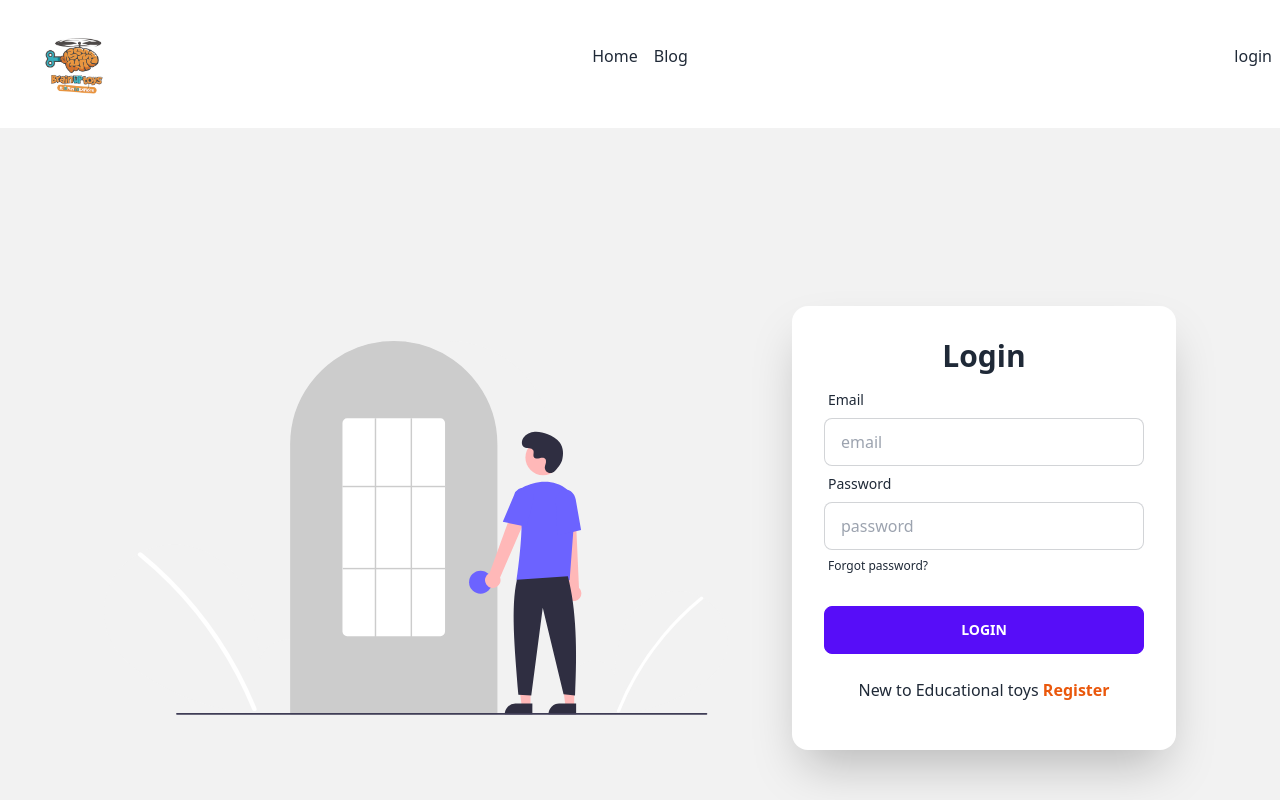
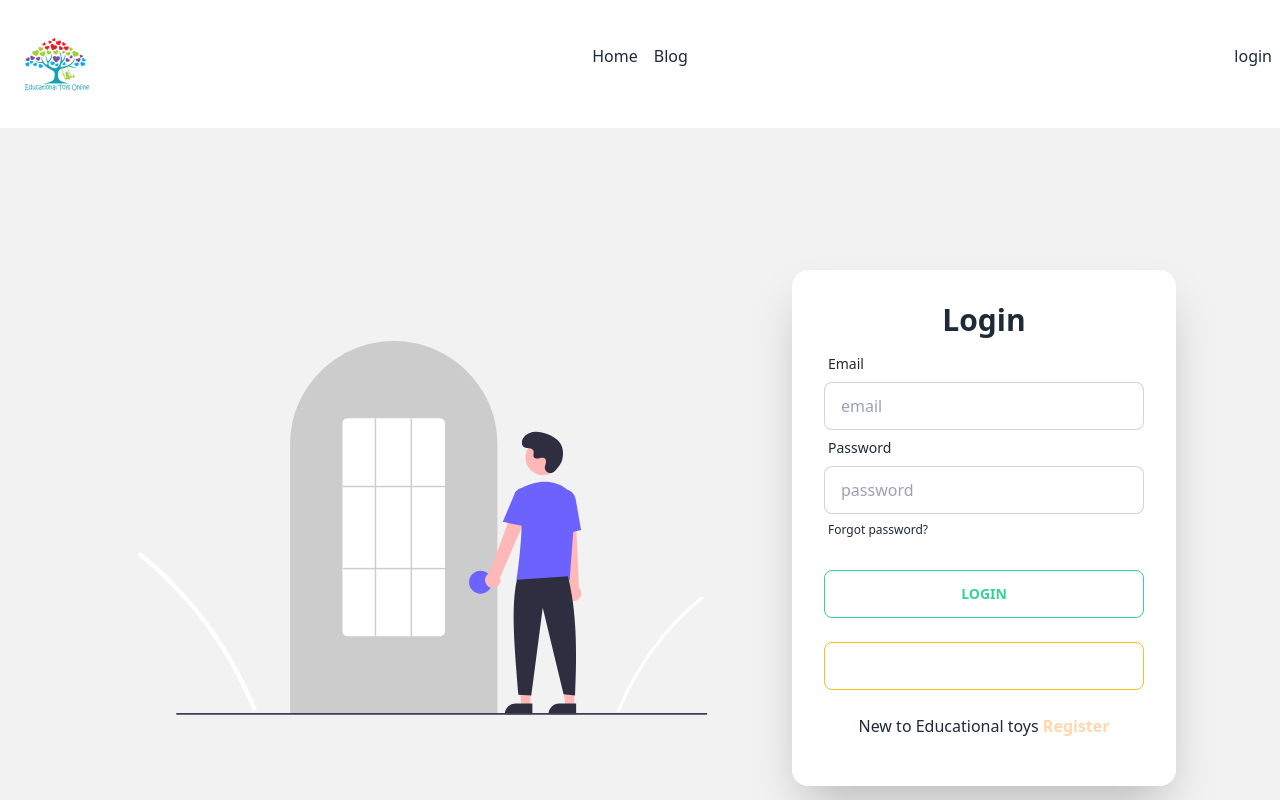
Before and after one commit to rezaul118255/Assignment11, a React (Vite) app: page /login in a window 1280 px wide. Shown: the top 800 px of the page. Built offline with nearby package versions, Linux system fonts and the light colour scheme; no server answers.

Commit message:
extra section add

```diff
--- /dev/null
+++ b/src/Component/ExtraSection/Extrasection.jsx
@@ -0,0 +1,22 @@
+import React from 'react';
+
+const Extrasection = () => {
+    return (
+
+        <div className="hero min-h-screen" style={{ backgroundImage: `url("https://us.123rf.com/450wm/limagesstudio/limagesstudio2006/limagesstudio200600012/148647971-colorful-kids-toys-on-white-background-top-view-flat-lay.jpg?ver=6")` }}>
+            <div className="hero-overlay bg-opacity-60"></div>
+            <div className="hero-content text-center text-neutral-content">
+                <div className="max-w-md">
+                    <h1 className="mb-5 text-5xl font-bold">Hello there</h1>
+                    <p className="mb-5">Provident cupiditate voluptatem et in. Quaerat fugiat ut assumenda excepturi exercitationem quasi. In deleniti eaque aut repudiandae et a id nisi.</p>
+                    <button className="btn btn-primary">Get Started</button>
+                </div>
+            </div>
+        </div>
+
+
+
+    );
+};
+
+export default Extrasection;
--- /dev/null
+++ b/src/Component/Gallary/Gallary.jsx
@@ -0,0 +1,19 @@
+import React from 'react';
+
+const Gallary = () => {
+    return (
+        <div className="hero min-h-screen bg-base-200 container">
+            <div className="hero-content flex-col lg:flex-row gap-16 -mt-32">
+                <img src="https://img.freepik.com/free-vector/child-development-illustration_1284-59264.jpg" className="lg:w-1/2 max-w-sm rounded-lg shadow-2xl" />
+                <div className='lg:w-1/2'>
+                    <h1 className="text-5xl font-bold">Educational Toys Online!</h1>
+                    <p className="py-6">Our educational toys are all about wellbeing! We love connecting parents with toys that promote learning, development, connection and the mental health of both parent and child. Education through play leads to better health and wellbeing outcomes for everyone!</p>
+                    <button className="btn btn-primary">Get Started</button>
+                </div>
+            </div>
+        </div>
+
+    );
+};
+
+export default Gallary;
--- a/src/Pages/Home/Home.jsx
+++ b/src/Pages/Home/Home.jsx
@@ -1,10 +1,14 @@
 import React from 'react';
 import Banner from './Banner/Banner';
+import Gallary from '../../Component/Gallary/Gallary';
+import Extrasection from '../../Component/ExtraSection/Extrasection';
 
 const Home = () => {
     return (
         <div>
             <Banner></Banner>
+            <Gallary></Gallary>
+            <Extrasection></Extrasection>
         </div>
     );
 };
--- a/src/Pages/Login/Login.jsx
+++ b/src/Pages/Login/Login.jsx
@@ -5,11 +5,15 @@ import { Link } from 'react-router-dom';
 import { ToastContainer, toast } from 'react-toastify';
 
 import 'react-toastify/dist/ReactToastify.css';
+import { GoogleAuthProvider, getAuth, signInWithPopup } from 'firebase/auth';
+
 
 const Login = () => {
     const { login } = useContext(AuthContext);
     const [user, setUser] = useState(null);
     const [error, setError] = useState('');
+    const auth = getAuth();
+    const provider = new GoogleAuthProvider();
     const handleLogin = event => {
         event.preventDefault();
         const form = event.target;
@@ -25,6 +29,17 @@ const Login = () => {
                 setError(error.message)
 
             });
+    }
+    const handelGoogleSignIn = () => {
+        signInWithPopup(auth, provider)
+            .then(result => {
+                const GoogleUser = result.user;
+                setUser(GoogleUser)
+
+            })
+            .catch(error => {
+                setError(error.message);
+            })
     }
     return (
         <div className="hero min-h-screen bg-base-200">
@@ -66,10 +81,14 @@ const Login = () => {
                                 <ToastContainer></ToastContainer>
                             </div>
                             <div className="form-control mt-6">
-                                <input className="btn btn-primary" type="submit" value="Login" />
+                                <input className="btn btn-outline btn-success" type="submit" value="Login" />
                             </div>
+                            <div className="form-control mt-6">
+                                <button onClick={handelGoogleSignIn} className="btn btn-outline btn-warning" placeholder='continue with google' />
+                            </div>
+
                         </form>
-                        <p className='my-4 text-center'>New to Educational toys <Link className='text-orange-600 font-bold' to="/register">Register</Link> </p>
+                        <p className='my-4 text-center'>New to Educational toys <Link className='text-orange-200 font-bold' to="/register">Register</Link> </p>
                     </div>
                 </div>
             </div>
```
Also changed, not shown: src/Pages/Navbar/Navbar.jsx (+7 -2 lines), src/assets/images/cropped-swing-kids-1.jpg (added), 1 other file (tests, documents, lock files or other folders).
